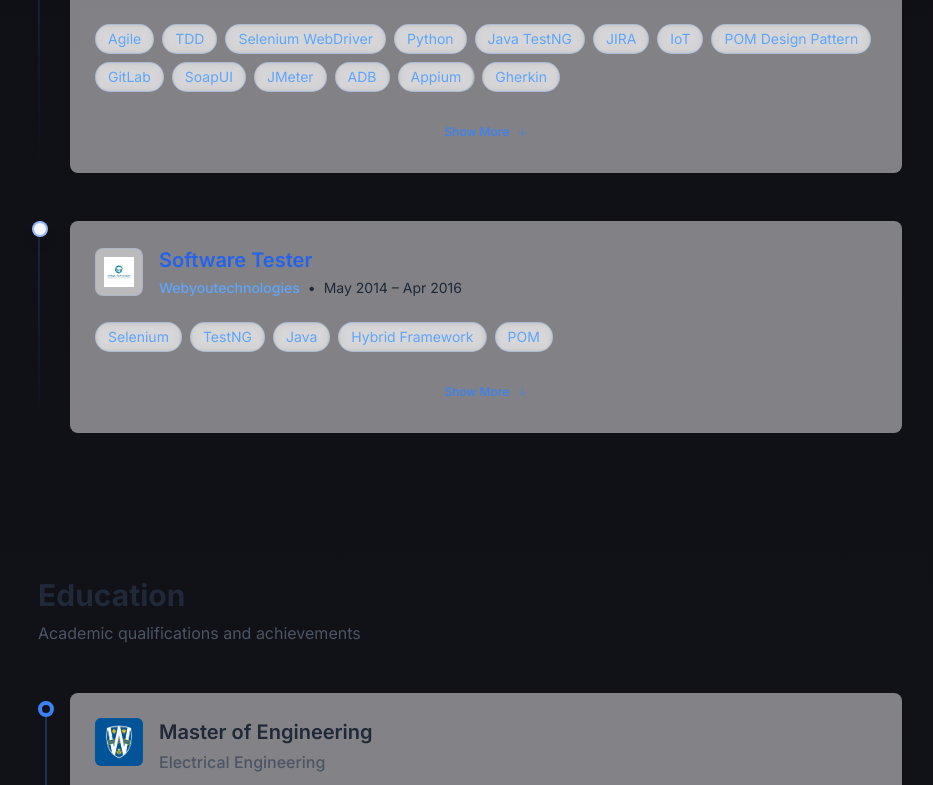
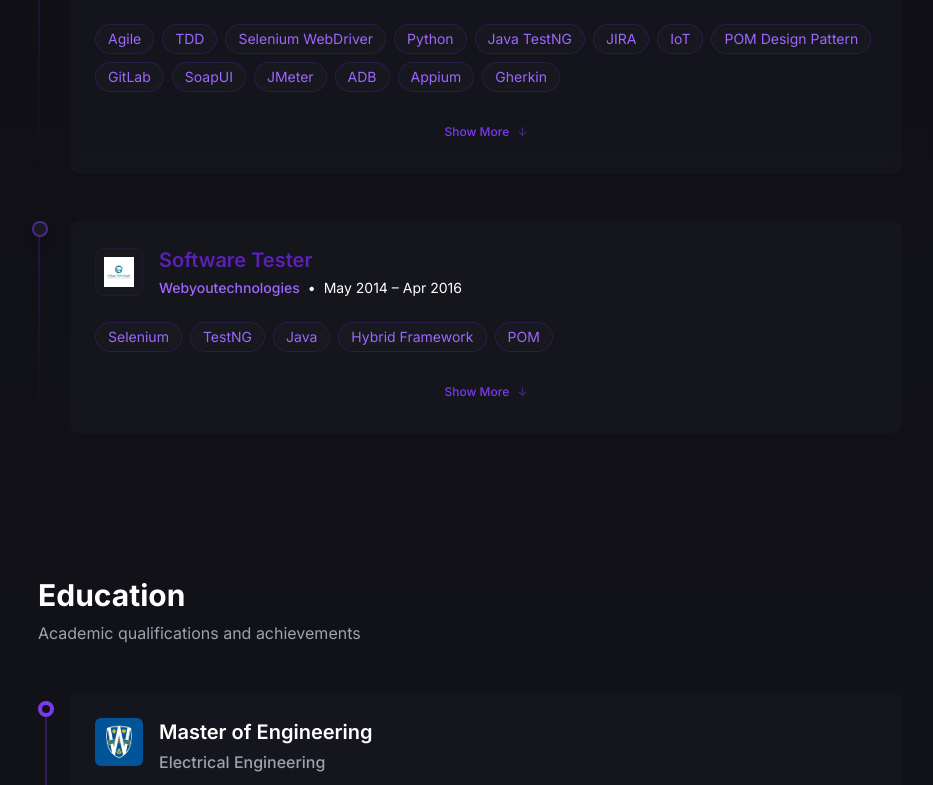
Before and after one commit to shahshrey/resume-app, a Next.js app: page / in a window 1280 px wide. Shown: the part 2275-3060 px from the top of the page, without its empty margins (170-1103 px from the left). Built offline with nearby package versions, Linux system fonts and the light colour scheme.

Commit message:
chore: revert

```diff
--- a/src/components/sections/Contact.tsx
+++ b/src/components/sections/Contact.tsx
@@ -1,5 +1,9 @@
 'use client';
-import React, { FC } from 'react';
+import React, { useState, FC } from 'react';
+import { motion } from 'framer-motion';
+import { AnimatedSection } from '../ui/AnimatedSection';
+import { SectionHeader } from '../ui/SectionHeader';
+import { theme } from '@/lib/theme';
 
 const ContactItem: FC<{
   icon: JSX.Element;
@@ -28,6 +32,30 @@ const ContactItem: FC<{
 );
 
 const Contact: FC = () => {
+  const [formData, setFormData] = useState({
+    name: '',
+    email: '',
+    message: '',
+  });
+  const [isSubmitting, setIsSubmitting] = useState(false);
+  const [submitStatus, setSubmitStatus] = useState<'idle' | 'success' | 'error'>('idle');
+
+  const handleSubmit = async (e: React.FormEvent) => {
+    e.preventDefault();
+    setIsSubmitting(true);
+
+    try {
+      // Add your form submission logic here
+      await new Promise((resolve) => setTimeout(resolve, 1000)); // Simulated API call
+      setSubmitStatus('success');
+      setFormData({ name: '', email: '', message: '' });
+    } catch (error) {
+      setSubmitStatus('error');
+    } finally {
+      setIsSubmitting(false);
+    }
+  };
+
   return (
     <section className="py-16" id="contact">
       <h2 className="mb-8 text-3xl font-bold text-text-primary">Contact</h2>
@@ -85,11 +113,10 @@ const Contact: FC = () => {
           />
         </div>
         <div className="rounded-lg bg-background-paper p-6">
-          <h3 className="mb-4 text-xl font-semibold text-text-primary">Let&apos;s Connect</h3>
+          <h3 className="mb-4 text-xl font-semibold text-text-primary">Let's Connect</h3>
           <p className="text-text-secondary">
-            I&apos;m always interested in new opportunities and collaborations. Feel free to reach
-            out if you&apos;d like to discuss AI development, automation solutions, or any other
-            tech projects.
+            I'm always interested in new opportunities and collaborations. Feel free to reach out if
+            you'd like to discuss AI development, automation solutions, or any other tech projects.
           </p>
         </div>
       </div>
--- a/src/components/sections/Education.tsx
+++ b/src/components/sections/Education.tsx
@@ -4,8 +4,8 @@ import { motion } from 'framer-motion';
 import { AnimatedSection } from '../ui/AnimatedSection';
 import { SectionHeader } from '../ui/SectionHeader';
 import { cn } from '@/lib/utils';
+import { theme } from '@/lib/theme';
 import { Tooltip } from '../ui/Tooltip';
-import Image from 'next/image';
 
 interface EducationItemProps {
   degree: string;
@@ -57,15 +57,11 @@ const EducationItem: FC<EducationItemProps> = ({
       >
         <div className="flex items-start justify-between gap-4">
           {logo && (
-            <div className="relative h-12 w-12">
-              <Image
-                src={logo}
-                alt={`${institution} logo`}
-                fill
-                className="rounded-md object-contain"
-                sizes="48px"
-              />
-            </div>
+            <img
+              src={logo}
+              alt={`${institution} logo`}
+              className="h-12 w-12 rounded-md object-contain"
+            />
           )}
           <div className="flex-1">
             <h3 className="text-xl font-semibold text-text-primary transition-colors group-hover:text-primary-main">
--- a/src/components/sections/Experience.tsx
+++ b/src/components/sections/Experience.tsx
@@ -2,11 +2,11 @@
 import React, { FC } from 'react';
 import { AnimatedSection } from '../ui/AnimatedSection';
 import { SectionHeader } from '../ui/SectionHeader';
+import { TimelineItem } from '../ui/TimelineItem';
 import { motion } from 'framer-motion';
 import { cn } from '@/lib/utils';
 import { Button } from '../ui/Button';
 import { Tooltip } from '../ui/Tooltip';
-import Image from 'next/image';
 
 interface ExperienceItemProps {
   title: string;
@@ -81,14 +81,12 @@ const ExperienceItem: FC<ExperienceItemProps> = ({
             <motion.div
               initial={{ opacity: 0, scale: 0.8 }}
               animate={{ opacity: 1, scale: 1 }}
-              className="relative h-12 w-12 overflow-hidden rounded-lg border border-primary-main/10 bg-background-paper/50"
+              className="h-12 w-12 overflow-hidden rounded-lg border border-primary-main/10 bg-background-paper/50"
             >
-              <Image
+              <img
                 src={logoUrl}
                 alt={`${company} logo`}
-                fill
-                className="object-contain p-2"
-                sizes="48px"
+                className="h-full w-full object-contain p-2"
               />
             </motion.div>
           )}
--- a/src/components/sections/Hero.tsx
+++ b/src/components/sections/Hero.tsx
@@ -1,6 +1,8 @@
 'use client';
 import React, { FC } from 'react';
 import { motion } from 'framer-motion';
+import { AnimatedSection } from '../ui/AnimatedSection';
+import { theme } from '@/lib/theme';
 import Image from 'next/image';
 import { TypeAnimation } from 'react-type-animation';
 import { FaGithub, FaLinkedin, FaTwitter, FaCalendar } from 'react-icons/fa';
--- a/src/components/sections/Skills.tsx
+++ b/src/components/sections/Skills.tsx
@@ -3,6 +3,7 @@ import React, { FC, useState, useMemo } from 'react';
 import { motion, AnimatePresence } from 'framer-motion';
 import { AnimatedSection } from '../ui/AnimatedSection';
 import { SectionHeader } from '../ui/SectionHeader';
+import { theme } from '@/lib/theme';
 import { Button } from '../ui/Button';
 import { Tooltip } from '../ui/Tooltip';
 
@@ -17,6 +18,17 @@ interface SkillProps {
 
 type FilterType = 'All' | 'Beginner' | 'Intermediate' | 'Expert';
 type SortType = 'name' | 'proficiency' | 'experience';
+
+const getTypeColor = (type: SkillProps['type']) => {
+  switch (type) {
+    case 'Expert':
+      return 'from-emerald-500 to-emerald-300';
+    case 'Intermediate':
+      return 'from-amber-500 to-amber-300';
+    case 'Beginner':
+      return 'from-sky-500 to-sky-300';
+  }
+};
 
 const SkillBadge: FC<SkillProps> = ({ name, proficiency, icon, yearsOfExperience, type }) => (
   <motion.div
@@ -330,18 +342,15 @@ const Skills: FC = () => {
     'AI & ML': '🤖',
     Languages: '💻',
     'DevOps & Cloud': '☁️',
+    Databases: '🗄',
     'Testing & QA': '🧪',
-    'Frameworks & Libraries': '📚',
-    'Databases & Tools': '🛠️',
+    'Natural Languages': '🌍',
   };
 
-  const filteredAndSortedSkills = useMemo(() => {
-    let filtered = skillsData;
-    if (filter !== 'All') {
-      filtered = skillsData.filter((skill) => skill.type === filter);
-    }
-
-    return filtered.sort((a, b) => {
+  const groupedAndFilteredSkills = useMemo(() => {
+    const grouped = skillsData
+      .filter((skill) => filter === 'All' || skill.type === filter)
+      .sort((a, b) => {
         switch (sortBy) {
           case 'name':
             return a.name.localeCompare(b.name);
@@ -352,17 +361,26 @@ const Skills: FC = () => {
           default:
             return 0;
         }
-    });
-  }, [filter, sortBy, skillsData]);
+      })
+      .reduce(
+        (acc, skill) => {
+          if (!acc[skill.category]) {
+            acc[skill.category] = [];
+          }
+          acc[skill.category].push(skill);
+          return acc;
+        },
+        {} as Record<string, SkillProps[]>
+      );
 
-  const skillsByCategory = useMemo(() => {
-    const categories = Array.from(new Set(filteredAndSortedSkills.map((skill) => skill.category)));
-    return categories.map((category) => ({
+    return Object.entries(grouped)
+      .map(([category, skills]) => ({
         category,
-      skills: filteredAndSortedSkills.filter((skill) => skill.category === category),
-      icon: categoryIcons[category as keyof typeof categoryIcons] || '📌',
-    }));
-  }, [filteredAndSortedSkills, categoryIcons]);
+        skills,
+        icon: categoryIcons[category as keyof typeof categoryIcons] || '💡',
+      }))
+      .filter((group) => group.skills.length > 0);
+  }, [filter, sortBy]);
 
   return (
     <AnimatedSection className="container mx-auto px-4 py-12 sm:px-6 lg:px-8" delay={0.4}>
@@ -410,7 +428,7 @@ const Skills: FC = () => {
 
         <motion.div className="space-y-8" layout>
           <AnimatePresence mode="popLayout">
-            {skillsByCategory.map(({ category, skills, icon }) => (
+            {groupedAndFilteredSkills.map(({ category, skills, icon }) => (
               <CategorySection key={category} title={category} skills={skills} icon={icon} />
             ))}
           </AnimatePresence>
--- a/tailwind.config.js
+++ b/tailwind.config.js
@@ -1,28 +1,21 @@
+const { theme } = require('./src/lib/theme');
+
 /** @type {import('tailwindcss').Config} */
-export default {
+module.exports = {
   content: [
     './src/pages/**/*.{js,ts,jsx,tsx,mdx}',
     './src/components/**/*.{js,ts,jsx,tsx,mdx}',
     './src/app/**/*.{js,ts,jsx,tsx,mdx}',
   ],
+  darkMode: 'class',
   theme: {
     extend: {
-      colors: {
-        primary: {
-          main: '#3B82F6',
-          light: '#60A5FA',
-          dark: '#2563EB',
-        },
-        text: {
-          primary: '#1F2937',
-          secondary: '#4B5563',
-          disabled: '#9CA3AF',
-        },
-        background: {
-          main: '#FFFFFF',
-          paper: '#F3F4F6',
-          elevated: '#E5E7EB',
-        },
+      colors: theme.colors,
+      spacing: theme.spacing,
+      animation: theme.animation,
+      fontFamily: {
+        sans: ['Inter', 'system-ui', 'sans-serif'],
+        mono: ['JetBrains Mono', 'monospace'],
       },
     },
   },
```
Lines whose indentation alone changed are shown as unchanged.
